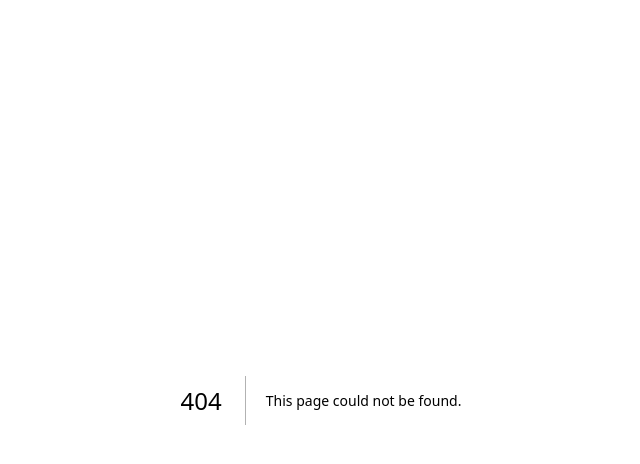
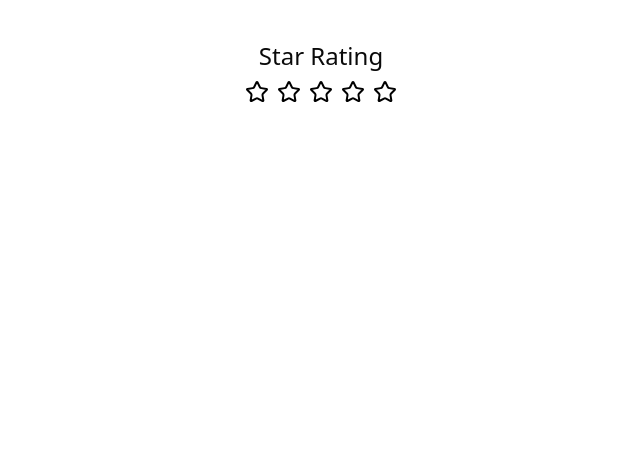
Before and after one commit to shivamseth22/machine-coding, a Next.js app: page /starRating in a window 1280 px wide. Before the commit this address had no page. Shown: the top 464 px of the page, without its empty margins (319-959 px from the left). Built offline with nearby package versions, Linux system fonts and the light colour scheme.

Commit message:
starRating

```diff
--- a/src/app/page.tsx
+++ b/src/app/page.tsx
@@ -8,6 +8,7 @@ export default function Home() {
   <Button><Link href={"/counter"}>Counter</Link></Button>
   <Button><Link href={"/stopwatch"}>Stopwatch</Link></Button>
   <Button><Link href={"/likebutton"}>Like Button</Link></Button>
+  <Button><Link href={"/starRating"}>Star Rating</Link></Button>
   </div>
   );
 }
--- /dev/null
+++ b/src/app/starRating/page.tsx
@@ -0,0 +1,33 @@
+"use client";
+import { Star } from "lucide-react";
+import React, { useState } from "react";
+
+const page = () => {
+  const [stars, setStars] = useState([false, false, false, false, false]);
+
+  const handleClick = (index:number) => {
+    setStars((prev) => prev.map((_, i) => (i <=index ? true : false)));
+
+    if (stars[index]) {
+      setStars((prev) => prev.map((_, i) => (i < index ? true : false)));
+    }
+  };
+
+  return (
+    <div className="flex flex-col items-center p-2 sm:h-4 md:p-8 ">
+      <h1 className="text-2xl p-2">Star Rating</h1>
+      <div className="flex space-x-2 items-center">
+        {stars.map((item, index) => (
+          <Star
+            key={index}
+            onClick={() => handleClick(index)}
+            fill={item ? "red" : "white"}
+            color={item ? "red" : "black"}
+          />
+        ))}
+      </div>
+    </div>
+  );
+};
+
+export default page;
```
